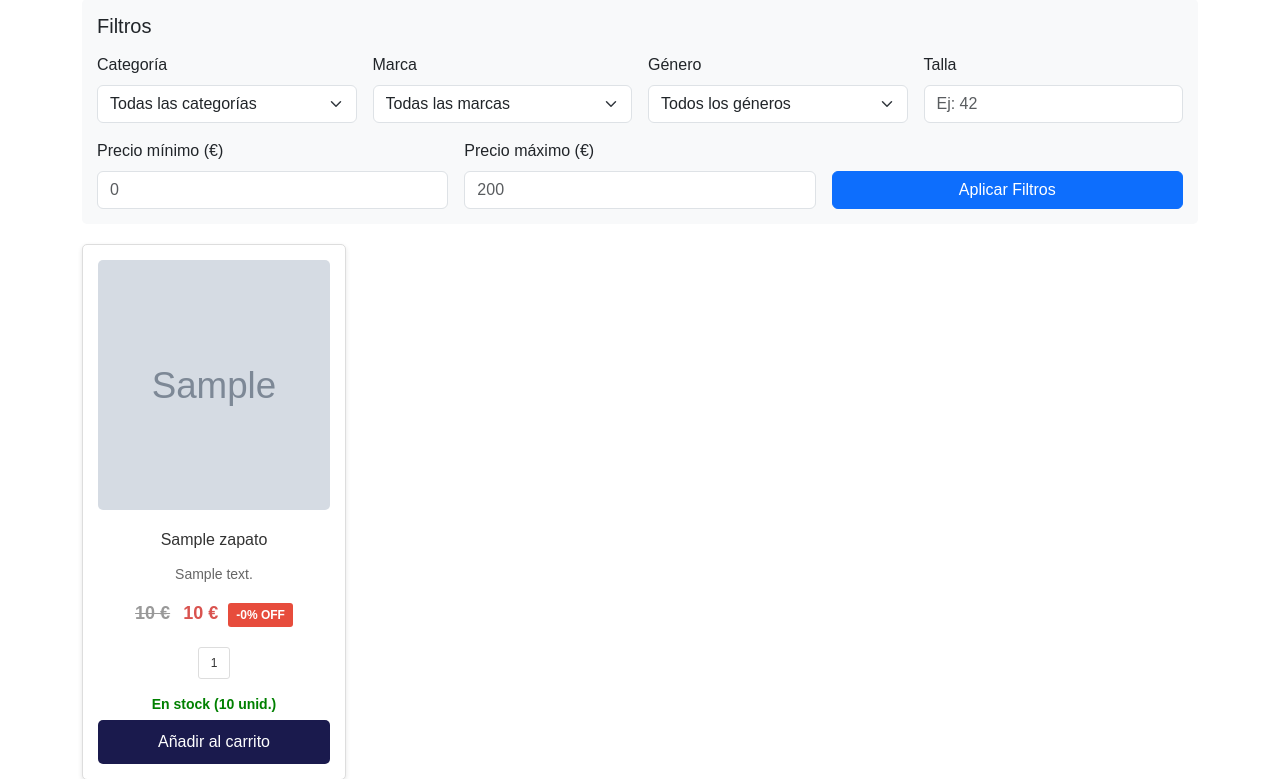
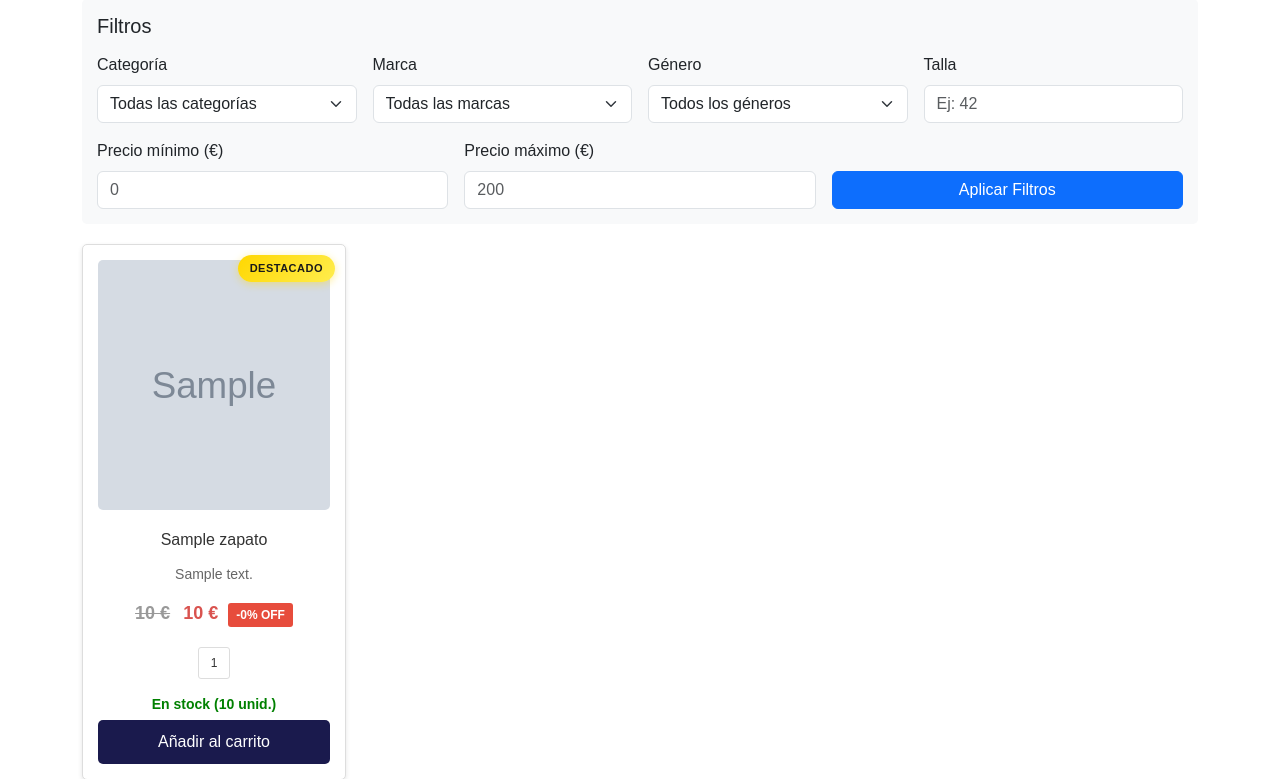
Before and after one commit to miniluz/tienda-calzados-marilo, a Django app: page /catalog/ in a window 1280 px wide. Shown: the part 197-976 px from the top of the page. Run offline with Django 5.2, Linux system fonts and the light colour scheme; tables that the repository leaves empty hold one stand-in row (values such as "Sample post"); grey boxes marked "Sample" are stand-in pictures; parts of the project's set-up code (start-up, migrations or seed data) failed here and were passed over.

Commit message:
feat: Add featured product badge to catalog cards

```diff
--- a/catalog/templates/catalog/zapato_list.html
+++ b/catalog/templates/catalog/zapato_list.html
@@ -14,6 +14,7 @@
     }
 
     .product-card {
+        position: relative;
         display: flex;
         flex-direction: column;
         justify-content: space-between;
@@ -169,6 +170,25 @@
         color: white;
         border-color: #1a1a4d;
     }
+
+    .featured-badge {
+        position: absolute;
+        top: 10px;
+        right: 10px;
+        background: linear-gradient(135deg, #ffd700 0%, #ffed4e 100%);
+        color: #1a1a1a;
+        padding: 5px 12px;
+        border-radius: 15px;
+        font-size: 11px;
+        font-weight: 700;
+        text-transform: uppercase;
+        letter-spacing: 0.5px;
+        box-shadow: 0 2px 8px rgba(255, 215, 0, 0.4);
+        z-index: 10;
+        display: flex;
+        align-items: center;
+        gap: 4px;
+    }
 </style>
 {% endblock %}
 
@@ -226,6 +246,9 @@
     {% for zapato in zapatos %}
     {% with total_stock=zapato.tallas.all|length %}
     <div class="product-card {% if total_stock == 0 %}out-of-stock{% endif %}" data-product-id="{{ zapato.id }}" data-tallas='[{% for talla in zapato.tallas.all %}{"talla": {{ talla.talla }}, "stock": {{ talla.stock }}}{% if not forloop.last %},{% endif %}{% endfor %}]'>
+        {% if zapato.estaDestacado %}
+            <div class="featured-badge">Destacado</div>
+        {% endif %}
         <a href="{{ zapato.get_absolute_url }}">
             {% if zapato.imagen %}
                 <img src="{{ zapato.imagen.url }}" alt="{{ zapato.nombre }}">
```
